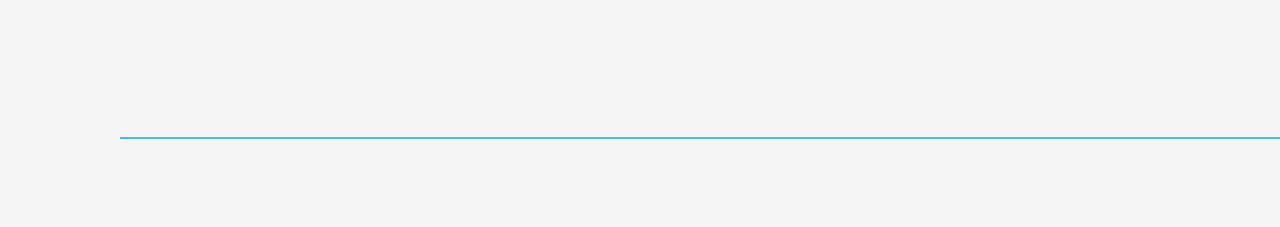
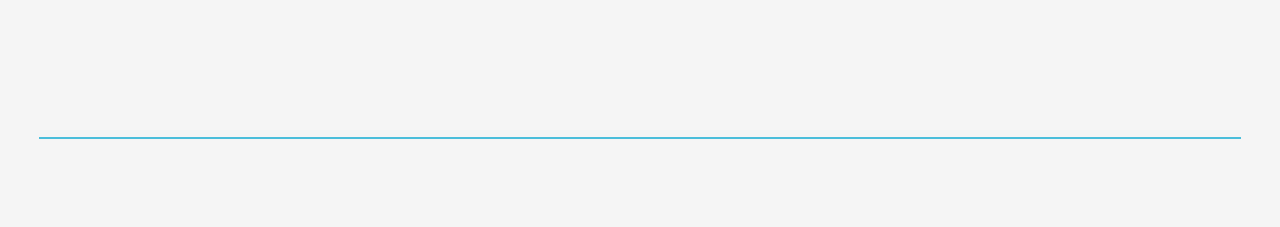
Before and after one commit to chenathy/besated-org, a React app: page /about in a window 1280 px wide. Shown: the part 1660-1887 px from the top of the page. Built offline with nearby package versions, Linux system fonts and the light colour scheme.

Commit message:
update the hr line alignment in center

```diff
--- a/src/About/About.css
+++ b/src/About/About.css
@@ -1,12 +1,13 @@
 .About {
     width: 100vw;
+    display: flex;
+    flex-direction: column;
     justify-content: center;
     background-color: #F5F5F5;
 }
 
 .About hr {
     width: 1200px;
-    margin-left: 120px;
     border: 1.5px solid #4BBEDB;
 }
 
```
